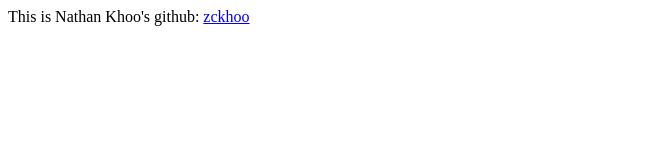
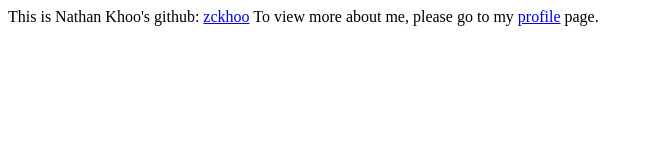
Before and after one commit to zckhoo/zckhoo.github.io, a plain HTML site: page index.html in a window 1280 px wide. Shown: the whole page, without its empty margins (0-653 px from the left). Drawn offline with Linux system fonts and the light colour scheme.

Commit message:
Update index.html

```diff
--- a/index.html
+++ b/index.html
@@ -6,6 +6,8 @@
 
 <body>
 This is Nathan Khoo's github: <a href="https://github.com/zckhoo/">zckhoo</a>
+
+To view more about me, please go to my <a href="https://zckhoo.github.io/portfolio">profile</a> page.
 </body>
 
 </html>
```
